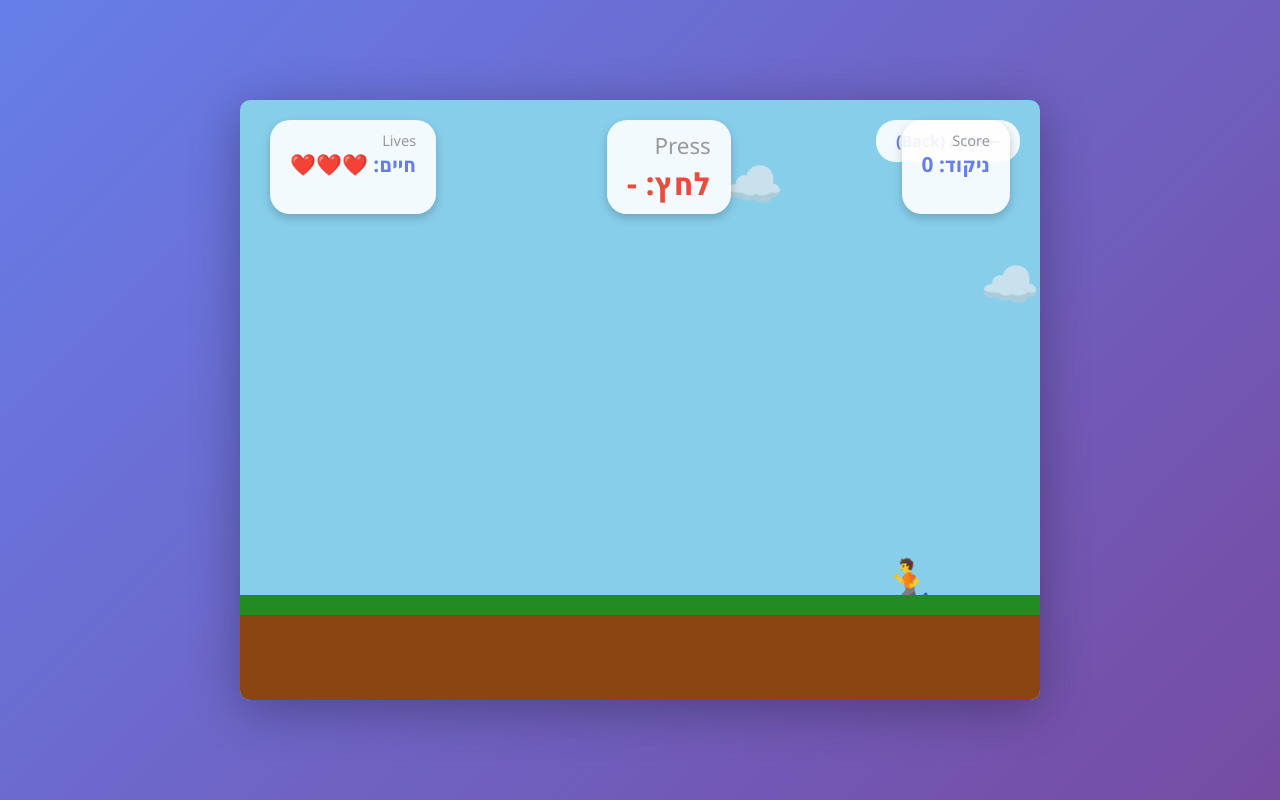
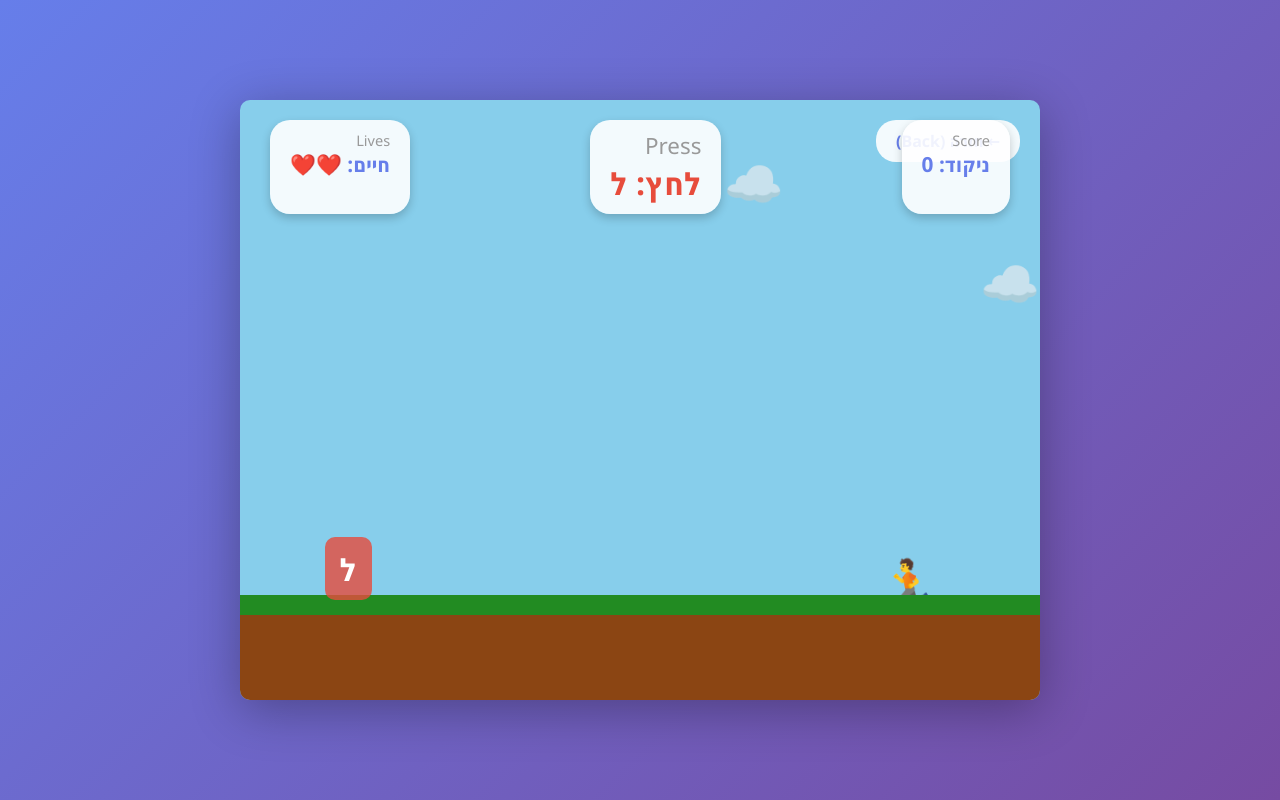
Before and after one commit to rubeecube/hebrew_games, a plain HTML site: page game1-runner.html in a window 1280 px wide. Both pictures are taken after a click on the button "התחל משחק (Start Game)". Drawn offline with Linux system fonts and the light colour scheme.

Commit message:
Fix jump detection: add grace period at start and much more forgiving collision zones

```diff
--- a/game1-runner.html
+++ b/game1-runner.html
@@ -491,6 +491,7 @@
             const obstacleCreatedTime = Date.now();
             let jumped = false;
             let passed = false;
+            let scoringZoneChecked = false;
 
             const checkCollision = setInterval(() => {
                 if (!gameActive) {
@@ -501,14 +502,30 @@
                 const obstacleRect = obstacle.getBoundingClientRect();
                 const playerRect = player.getBoundingClientRect();
 
-                // Check if player is jumping (in the air) - mark as jumped if they're in the air while obstacle is near
-                const isNearPlayer = obstacleRect.right > playerRect.left - 100 && obstacleRect.left < playerRect.right + 100;
-                if (player.classList.contains('jumping') && isNearPlayer && !jumped) {
+                // Define the "danger zone" - when obstacle is close to player
+                const dangerZoneStart = playerRect.left - 150;
+                const dangerZoneEnd = playerRect.right + 50;
+                const isInDangerZone = obstacleRect.right > dangerZoneStart && obstacleRect.left < dangerZoneEnd;
+
+                // If player is jumping while obstacle is in danger zone, mark as jumped
+                if (player.classList.contains('jumping') && isInDangerZone && !jumped) {
                     jumped = true;
                 }
 
-                // Check if obstacle passed the player
-                if (obstacleRect.right < playerRect.left - 50 && !passed) {
+                // Check scoring zone - give points when obstacle passes while jumping
+                const scoringZoneStart = playerRect.left - 50;
+                const scoringZoneEnd = playerRect.right + 50;
+                const isInScoringZone = obstacleRect.right > scoringZoneStart && obstacleRect.left < scoringZoneEnd;
+
+                if (isInScoringZone && !scoringZoneChecked) {
+                    scoringZoneChecked = true;
+                    if (player.classList.contains('jumping')) {
+                        jumped = true; // Also mark as jumped if in air during scoring zone
+                    }
+                }
+
+                // Check if obstacle fully passed the player
+                if (obstacleRect.right < playerRect.left - 100 && !passed) {
                     passed = true;
                     if (!jumped) {
                         // Player didn't jump - lose life
@@ -553,6 +570,13 @@
                 createMobileButtons();
             }
 
+            // Wait 2 seconds before starting obstacles (grace period)
+            setTimeout(() => {
+                if (!gameActive) return; // Check if game is still active
+
+                // Create first obstacle
+                createObstacle();
+
                 // Create obstacles periodically
                 obstacleInterval = setInterval(() => {
                     createObstacle();
@@ -561,6 +585,7 @@
                         gameSpeed -= 100;
                     }
                 }, gameSpeed);
+            }, 2000);
         }
 
         function endGame() {
```
Lines whose indentation alone changed are shown as unchanged.
